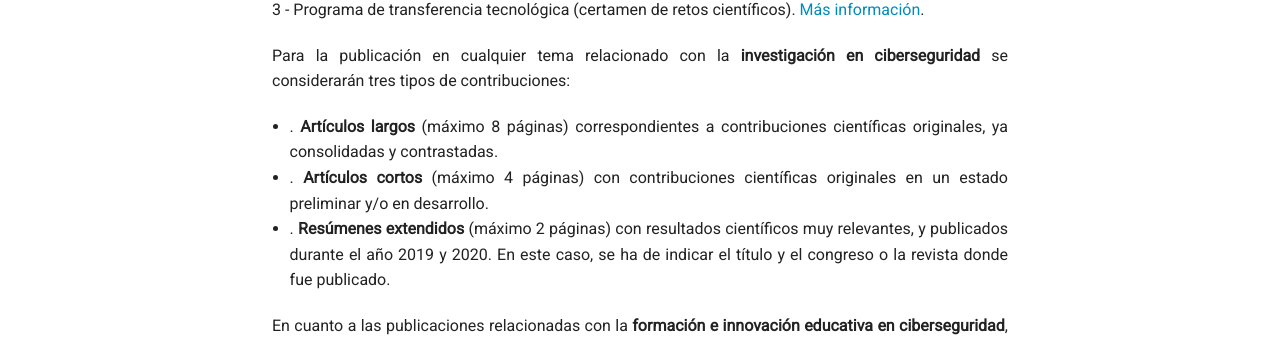
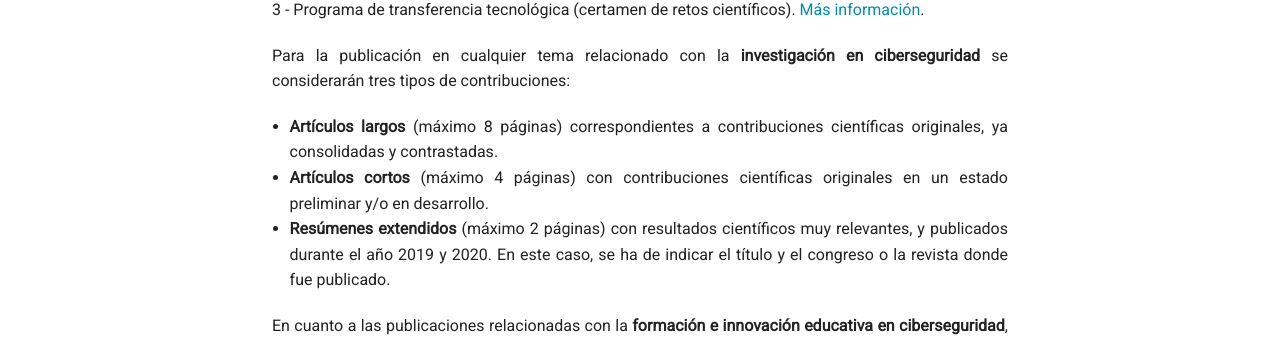
Before and after one commit to jnic2020/jnic2021.github.io, a Jekyll site: the page built from trabajos.md, in a window 1280 px wide. Shown: the part 620-957 px from the top of the page. Built offline with Jekyll 4.4.1, drawn with Linux system fonts in a browser that asks for light colours; nearby versions of some CDN libraries.

Commit message:
Alojamiento

```diff
--- a/trabajos.md
+++ b/trabajos.md
@@ -15,9 +15,9 @@ Las Jornadas, organizadas de forma conjunta con INCIBE, se centrarán fundamenta
 
 Para la publicación en cualquier tema relacionado con la __investigación en ciberseguridad__ se considerarán tres tipos de contribuciones:
 
-* . __Artículos largos__ (máximo 8 páginas) correspondientes a contribuciones científicas originales, ya consolidadas y contrastadas.
-* . __Artículos cortos__ (máximo 4 páginas) con contribuciones científicas originales en un estado preliminar y/o en desarrollo.
-* . __Resúmenes extendidos__ (máximo 2 páginas) con resultados científicos muy relevantes, y publicados durante el año 2019 y 2020. En este caso, se ha de indicar el título y el congreso o la revista donde fue publicado.
+*  __Artículos largos__ (máximo 8 páginas) correspondientes a contribuciones científicas originales, ya consolidadas y contrastadas.
+*  __Artículos cortos__ (máximo 4 páginas) con contribuciones científicas originales en un estado preliminar y/o en desarrollo.
+*  __Resúmenes extendidos__ (máximo 2 páginas) con resultados científicos muy relevantes, y publicados durante el año 2019 y 2020. En este caso, se ha de indicar el título y el congreso o la revista donde fue publicado.
 
 En cuanto a las publicaciones relacionadas con la __formación e innovación educativa en ciberseguridad__, se espera un único tipo de contribución como artículo largo (máximo 8 páginas).
 
```
